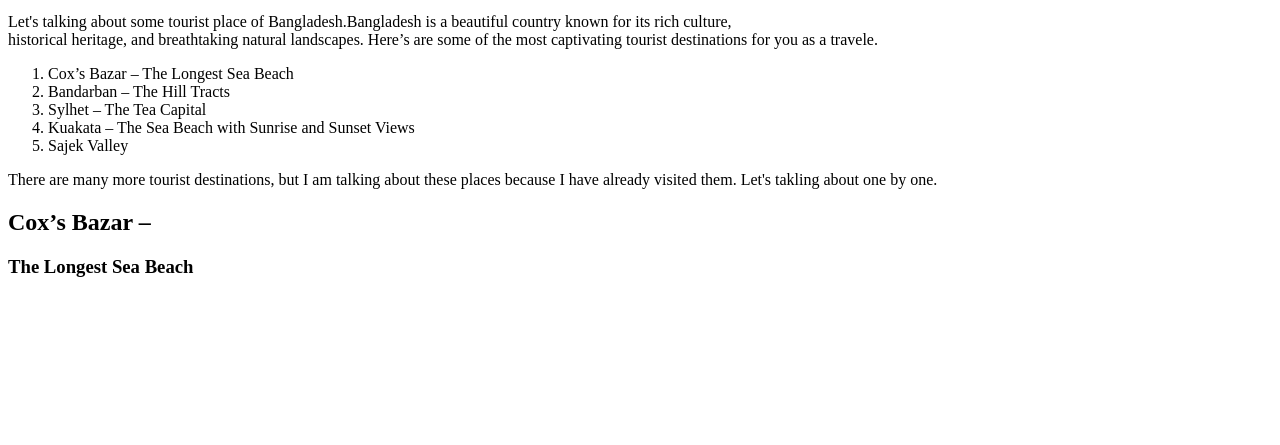
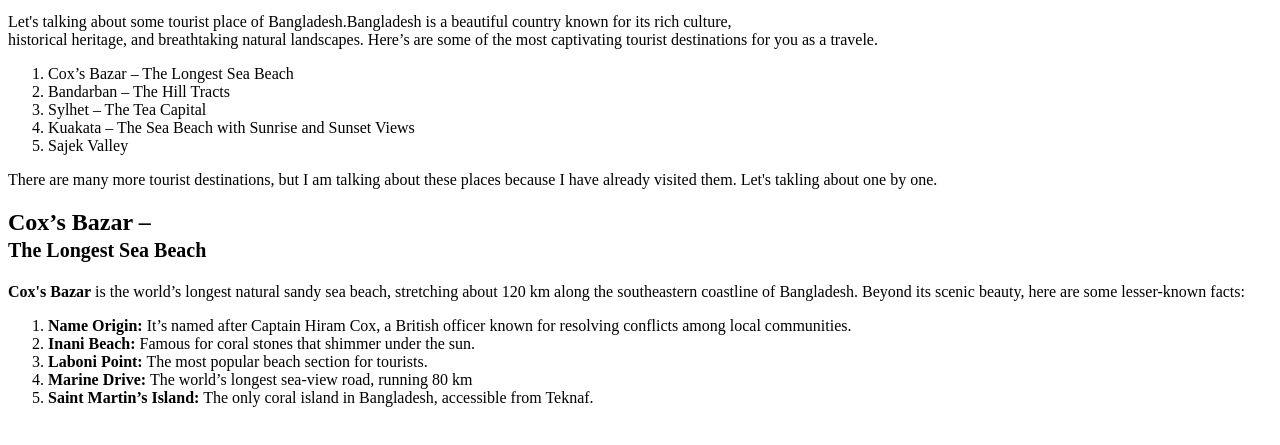
Before and after one commit to mdeyasinbhuiya/github-practise, a plain HTML site: page index.html in a window 1280 px wide. Shown: the part 119-564 px from the top of the page. Drawn offline with Linux system fonts and the light colour scheme.

Commit message:
adding coxs bazar informatio

```diff
--- a/index.html
+++ b/index.html
@@ -8,7 +8,7 @@
 <body>
     <h1 id="head1">Hello World!</h1>
     <p class="caption">Welcome to my world. This is my new creation. Here we are practices html css and github. Now i'm creat a github account and trying to upload all cade part by part. let's see what I know about html and css.</p>
-<div>
+<div id="divone">
     <p>Let's talking about some tourist place of Bangladesh.Bangladesh is a beautiful country known for its rich culture,<br> historical heritage, and breathtaking natural landscapes. Here’s are some of the most captivating tourist destinations for you as a travele.
     </p>
     <ol>
@@ -20,9 +20,17 @@
     </ol>
     <p>There are many more tourist destinations, but I am talking about these places because I have already visited them. Let's takling about one by one.</p>
 </div>
-<div>
-    <h2>Cox’s Bazar –</h2>
-    <h3>The Longest Sea Beach</h3>
+<div id="divtwo">
+    <h2>Cox’s Bazar – <br><small>The Longest Sea Beach</small></h2>
+    <p><strong>Cox's Bazar</strong> is the world’s longest natural sandy sea beach, stretching about 120 km along the southeastern coastline of Bangladesh. Beyond its scenic beauty, here are some lesser-known facts:</p>
+    <ol>
+        <li><b>Name Origin:</b> It’s named after Captain Hiram Cox, a British officer known for resolving conflicts among local communities.</li>
+        <li><b>Inani Beach:</b> Famous for coral stones that shimmer under the sun.</li>
+        <li><b>Laboni Point:</b> The most popular beach section for tourists.</li>
+        <li><b>Marine Drive:</b> The world’s longest sea-view road, running 80 km</li>
+        <li><b>Saint Martin’s Island:</b> The only coral island in Bangladesh, accessible from Teknaf.</li>
+    </ol>
+
 </div>
 </body>
 </html>
```
